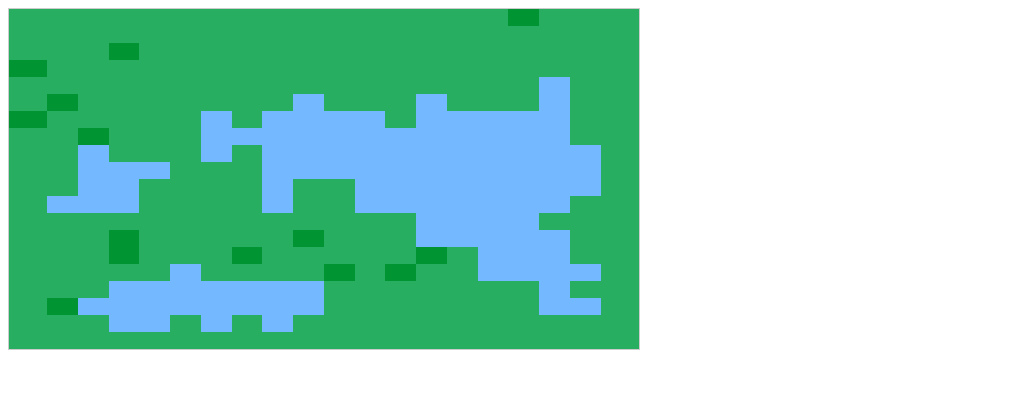
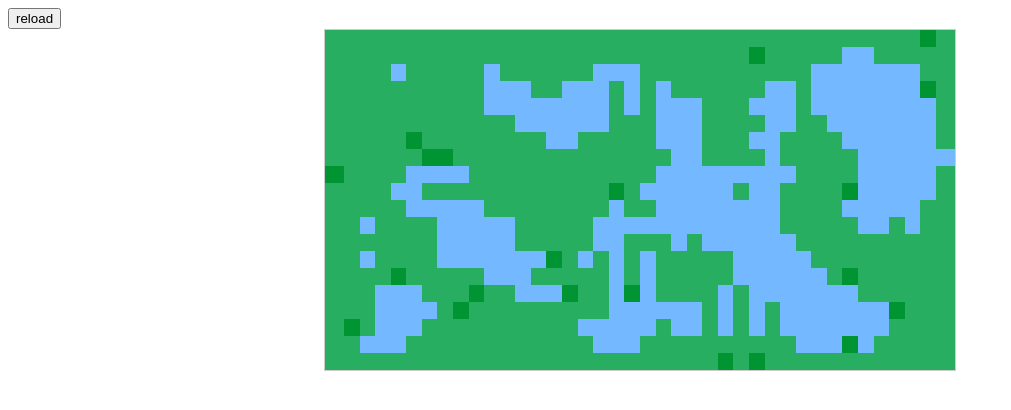
Before and after one commit to devinroche/mapz, a plain HTML site: page index.html in a window 1280 px wide. Shown: the whole page, without its empty margins (0-1011 px from the left). Drawn offline with Linux system fonts and the light colour scheme.

Commit message:
partial commit

```diff
--- a/index.html
+++ b/index.html
@@ -9,6 +9,7 @@
         table {
             border: 1px solid #CCC;
             border-collapse: collapse;
+            margin: 0 auto;
         }
 
         td {
@@ -19,7 +20,7 @@
 
 <body>
     <div id='main'></div>
-
+    <button id='reload'>reload</button>
     <script src="main.js"></script>
 </body>
 
--- a/main.js
+++ b/main.js
@@ -1,27 +1,31 @@
+
 const WIDTH = 20;
-const HEIGHT = 20;
+const HEIGHT = 40;
 const chanceToStartAliveGrass = 45;
 const chanceToStartAliveSnow = 5;
 const numberOfSteps = 2;
 const birthLimit = 3;
 const deathLimit = 4;
 
+// initialize starter map before clearing neighbors
 let initMap = mapArr => {
     for (var x = 0; x < WIDTH; x++) {
         for (var y = 0; y < HEIGHT; y++) {
-            var value = Math.floor(Math.random() * 99)
-            if ( value < chanceToStartAliveGrass && value > chanceToStartAliveSnow)
+            var value = Math.floor(Math.random() * 99);
+            if (
+                value < chanceToStartAliveGrass &&
+                value > chanceToStartAliveSnow
+            )
                 mapArr[x][y] = 1;
-
-            else if (value < chanceToStartAliveSnow)
-                mapArr[x][y]=2
+            else if (value < chanceToStartAliveSnow) mapArr[x][y] = 2;
         }
     }
 
     return mapArr;
 };
 
-let countAliveNeighbors = (mapArr, x, y) => {
+// count surrounding neighbors from point
+let countAliveSurrounding = (mapArr, x, y) => {
     var count = 0;
     for (var i = -1; i < 2; i++) {
         for (var j = -1; j < 2; j++) {
@@ -40,37 +44,34 @@ let countAliveNeighbors = (mapArr, x, y) => {
             }
         }
     }
-
-    return count
+    return count;
 };
 
+// compare old map to neighbor count to follow rules using cellular automaton
 let simStep = oldMap => {
-    let newMap = Array(WIDTH).fill(0).map(() => Array(HEIGHT).fill(0));
+    let newMap = Array(WIDTH)
+        .fill(0)
+        .map(() => Array(HEIGHT).fill(0));
 
     for (var x = 0; x < oldMap.length; x++) {
         for (var y = 0; y < oldMap[0].length; y++) {
-            var rand = Math.floor(Math.random() * 101)
-            var nbs = countAliveNeighbors(oldMap, x, y);
-            console.log(nbs)
+            var rand = Math.floor(Math.random() * 101);
+            var nbs = countAliveSurrounding(oldMap, x, y);
             //The new value is based on our simulation rules
             //First, if a cell is alive but has too few neighbours, kill it.
             if (oldMap[x][y]) {
                 if (nbs < deathLimit) {
                     newMap[x][y] = 0;
                 } else {
-                    if(rand < chanceToStartAliveSnow)
-                        newMap[x][y] = 2
-
+                    if (rand < chanceToStartAliveSnow) newMap[x][y] = 2;
                     else newMap[x][y] = 1;
                 }
             } //Otherwise, if the cell is dead now, check if it has the right number of neighbours to be 'born'
             else {
                 if (nbs > birthLimit) {
-                    if(rand < chanceToStartAliveSnow)
-                        newMap[x][y] = 2
-
+                    if (rand < chanceToStartAliveSnow) newMap[x][y] = 2;
                     else newMap[x][y] = 1;
-                }else {
+                } else {
                     newMap[x][y] = 0;
                 }
             }
@@ -79,6 +80,7 @@ let simStep = oldMap => {
     return newMap;
 };
 
+// generates map (main function)
 let generateMap = () => {
     //Create a new map
     let cellmap = Array(WIDTH)
@@ -93,9 +95,8 @@ let generateMap = () => {
     return cellmap;
 };
 
-let mainMap = generateMap();
+let initTable = mainMap => {
 
-let initTable = () => {
     var body = document.getElementsByTagName("body")[0];
     var tbl = document.createElement("table");
     tbl.style.width = "50%";
@@ -109,7 +110,8 @@ let initTable = () => {
             // cell.appendChild(cellText);
             cell.style.height = "15px";
             if (mainMap[i][j] === 2) cell.style.backgroundColor = "#009432";
-            else if (mainMap[i][j] === 1) cell.style.backgroundColor = "#27ae60";
+            else if (mainMap[i][j] === 1)
+                cell.style.backgroundColor = "#27ae60";
             else cell.style.backgroundColor = "#74b9ff";
 
             row.appendChild(cell);
@@ -120,4 +122,13 @@ let initTable = () => {
     tbl.appendChild(tblBody);
     body.appendChild(tbl);
 };
-initTable();
+
+initTable(generateMap());
+
+document.getElementById("reload").addEventListener("click", () => {
+    var tables = document.getElementsByTagName("TABLE");
+    for (var i = tables.length - 1; i >= 0; i -= 1)
+        if (tables[i]) tables[i].parentNode.removeChild(tables[i]);
+
+    initTable(generateMap());
+});
```
